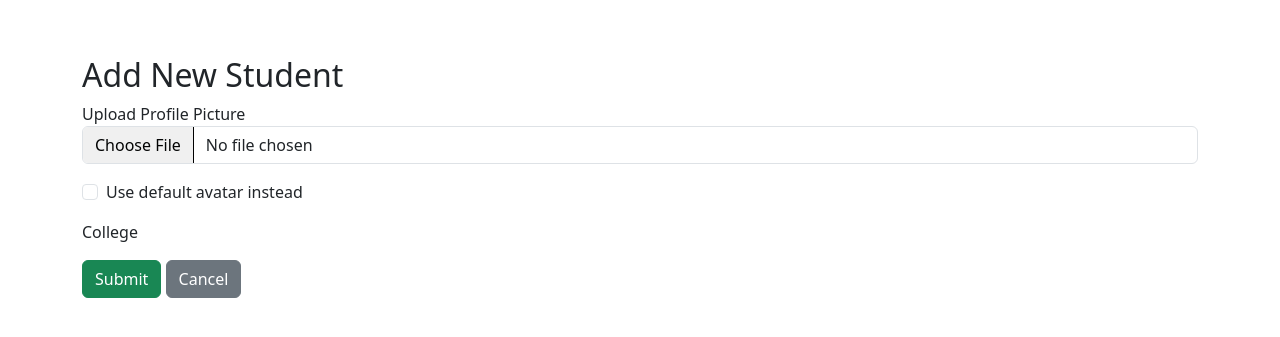
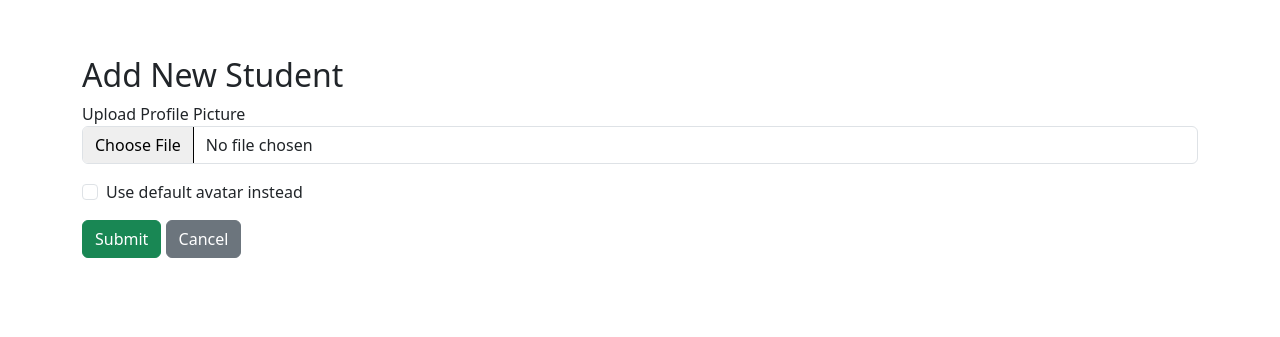
Before and after one commit to EdwardJamesB/ssisweb, a Flask app: template app/templates/student/create.html in a window 1280 px wide. Shown: the part 78-415 px from the top of the page. Run offline with Flask 3, Linux system fonts and the light colour scheme; the template is opened without the code that fills it: values that come from a table or form of the project are taken from there, others are empty; parts of the project's set-up code (start-up, migrations or seed data) failed here and were passed over; some libraries are stand-ins or nearby versions.

Commit message:
Updated forms.

```diff
--- a/app/controller/students/forms.py
+++ b/app/controller/students/forms.py
@@ -14,7 +14,6 @@ class StudentForm(FlaskForm):
     ], validators=[DataRequired()])
     course = SelectField('Course', coerce=str, validators=[DataRequired()])
     year = SelectField('Year Level', coerce=str, validators=[DataRequired()])
-    college = SelectField('College', coerce=str, validators=[DataRequired()])
     profile_pic = FileField('Profile Picture', validators=[
         FileAllowed(['jpg', 'jpeg', 'png'], 'Images only!')
     ])
--- a/app/templates/student/create.html
+++ b/app/templates/student/create.html
@@ -23,10 +23,6 @@
     <div class="mb-3">{{ form.lastname.label }} {{ form.lastname(class_="form-control") }}</div>
     <div class="mb-3">{{ form.gender.label }} {{ form.gender(class_="form-select") }}</div>
     <div class="mb-3">{{ form.course.label }} {{ form.course(class_="form-select") }}</div>
-    <div class="mb-3">
-      <label for="college">College</label>
-      {{ form.college(class="form-select") }}
-    </div>
     <div class="mb-3">{{ form.year.label }} {{ form.year(class_="form-select") }}</div>
 
     <button type="submit" class="btn btn-success" disabled>Submit</button>
```
Also changed, not shown: app/controller/students/controller.py (+6 -9 lines).
